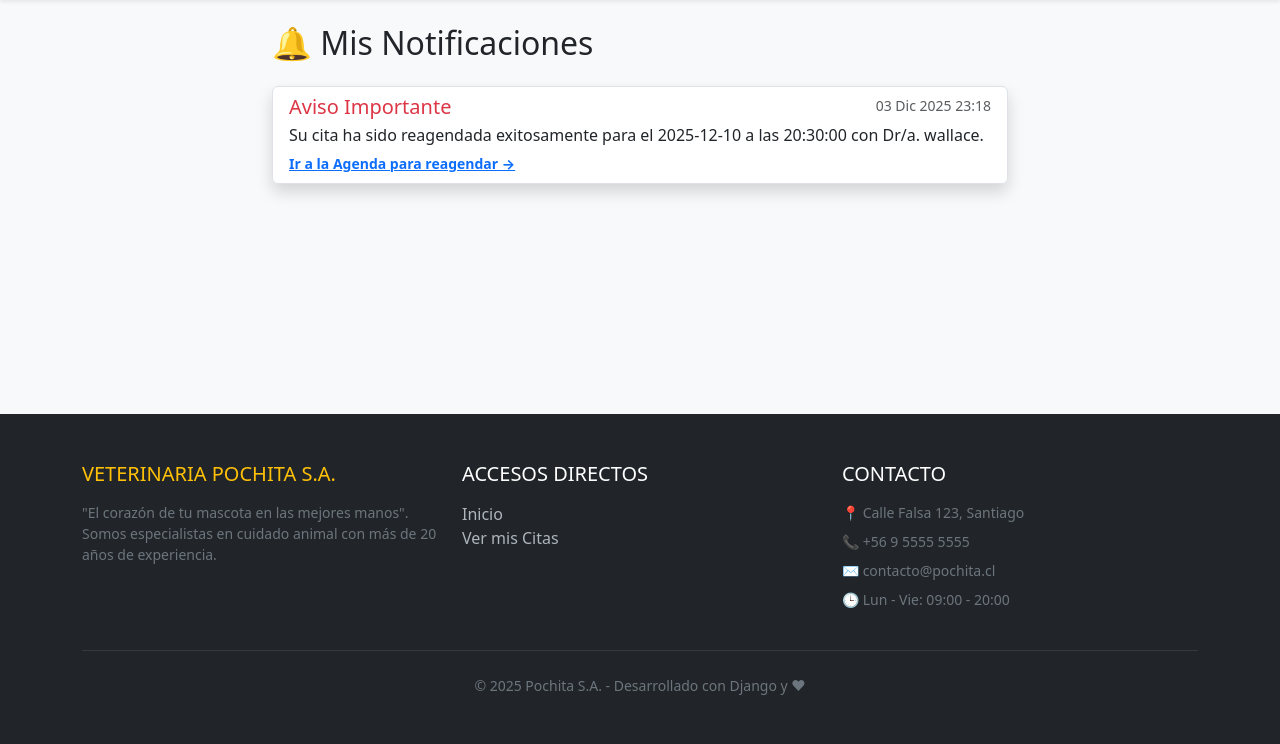
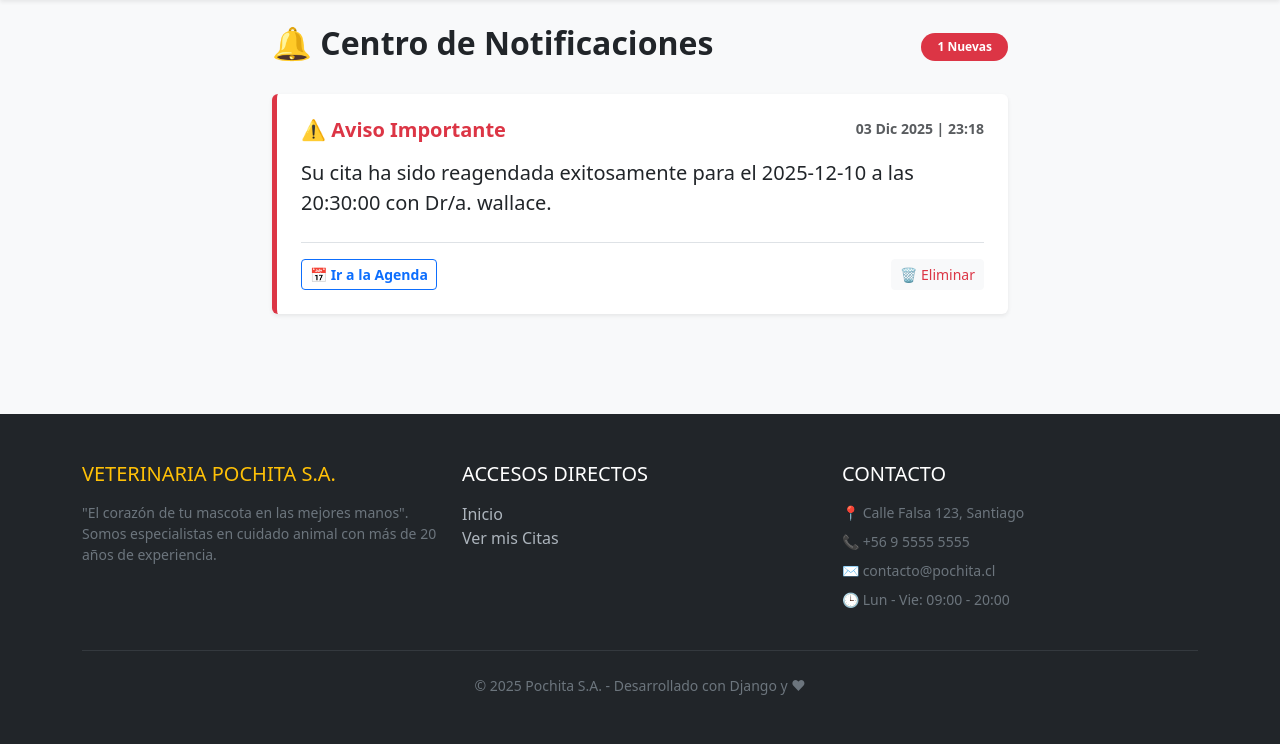
Before and after one commit to denil232/pochia_project, a Django app: page /notificaciones/ in a window 1280 px wide. Shown: the part 56-800 px from the top of the page. Run offline with Django 4.2, Linux system fonts and the light colour scheme; a user stored in the database is signed in; data comes from the database, SQL or seed files in the repository; both versions use the stored data as it was after the commit.

Commit message:
penultimo

```diff
--- a/core/templates/core/notificaciones.html
+++ b/core/templates/core/notificaciones.html
@@ -3,27 +3,65 @@
 {% block content %}
 <div class="row justify-content-center">
     <div class="col-md-8">
-        <h2 class="mb-4">🔔 Mis Notificaciones</h2>
 
-        <div class="list-group shadow">
-            {% for noti in notificaciones %}
-                <div class="list-group-item list-group-item-action flex-column align-items-start">
-                    <div class="d-flex w-100 justify-content-between">
-                        <h5 class="mb-1 text-danger">Aviso Importante</h5>
-                        <small class="text-muted">{{ noti.fecha|date:"d M Y H:i" }}</small>
+        <div class="d-flex justify-content-between align-items-center mb-4">
+            <h2 class="fw-bold text-dark">🔔 Centro de Notificaciones</h2>
+            {% if notificaciones %}
+                <span class="badge bg-danger rounded-pill px-3 py-2">{{ notificaciones.count }} Nuevas</span>
+            {% endif %}
+        </div>
+
+        {% if notificaciones %}
+            <div class="vstack gap-3">
+                {% for noti in notificaciones %}
+                    <div class="card shadow-sm border-0 border-start border-5 border-danger animate-hover">
+                        <div class="card-body p-4">
+                            <div class="d-flex justify-content-between align-items-start mb-2">
+                                <h5 class="card-title text-danger fw-bold mb-0">
+                                    ⚠️ Aviso Importante
+                                </h5>
+                                <small class="text-muted fw-semibold">
+                                    {{ noti.fecha|date:"d M Y" }} | {{ noti.fecha|date:"H:i" }}
+                                </small>
+                            </div>
+
+                            <p class="card-text text-dark fs-5 mt-3 mb-4">
+                                {{ noti.mensaje }}
+                            </p>
+
+                            <div class="d-flex justify-content-between align-items-center border-top pt-3">
+                                <a href="{% url 'lista_citas' %}" class="btn btn-outline-primary btn-sm fw-bold">
+                                    📅 Ir a la Agenda
+                                </a>
+
+                                <form action="{% url 'eliminar_notificacion' noti.id %}" method="post">
+                                    {% csrf_token %}
+                                    <button type="submit" class="btn btn-light text-danger btn-sm hover-delete" title="Borrar mensaje">
+                                        🗑️ Eliminar
+                                    </button>
+                                </form>
+                            </div>
+                        </div>
                     </div>
-                    <p class="mb-1">{{ noti.mensaje }}</p>
+                {% endfor %}
+            </div>
 
-                    <small>
-                        <a href="{% url 'lista_citas' %}" class="text-primary fw-bold">Ir a la Agenda para reagendar &rarr;</a>
-                    </small>
-                </div>
-            {% empty %}
-                <div class="list-group-item text-center py-5">
-                    <p class="mb-0 text-muted">No tienes notificaciones nuevas.</p>
-                </div>
-            {% endfor %}
-        </div>
+        {% else %}
+            <div class="text-center py-5 bg-white rounded-3 shadow-sm border">
+                <div class="mb-3" style="font-size: 5rem;">✅</div>
+                <h3 class="fw-bold text-dark">¡Todo limpio!</h3>
+                <p class="text-muted lead">No tienes notificaciones pendientes por leer.</p>
+                <a href="{% url 'home' %}" class="btn btn-primary mt-3 px-4">Volver al Inicio</a>
+            </div>
+        {% endif %}
     </div>
 </div>
+
+<style>
+    .hover-delete:hover {
+        background-color: #dc3545;
+        color: white !important;
+        border-color: #dc3545;
+    }
+</style>
 {% endblock %}
--- a/core/views.py
+++ b/core/views.py
@@ -142,3 +142,60 @@ def cancelar_masivo(request):
         form = CancelarMasivoForm()
 
     return render(request, 'core/cancelar_masivo.html', {'form': form})
+
+# --- NUEVA FUNCIÓN: ELIMINAR NOTIFICACIÓN ---
+@login_required
+def eliminar_notificacion(request, notificacion_id):
+    # Buscamos la notificación
+    notificacion = get_object_or_404(Notificacion, id=notificacion_id)
+
+    # Seguridad: Solo el dueño de la notificación puede borrarla
+    if notificacion.usuario == request.user:
+        notificacion.delete()
+
+    return redirect('mis_notificaciones')
+
+# --- REAGENDAMIENTO (HU006) ---
+
+@staff_member_required
+def reagendar_cita(request, cita_id):
+    # 1. Buscamos la cita antigua (la cancelada)
+    cita_antigua = get_object_or_404(Cita, id=cita_id)
+
+    # 2. Buscamos todos los bloques DISPONIBLES futuros para ofrecer
+    hoy = timezone.now().date()
+    bloques_disponibles = Cita.objects.filter(
+        estado='DISPONIBLE',
+        fecha__gte=hoy
+    ).order_by('fecha', 'hora')
+
+    return render(request, 'core/reagendar_seleccionar.html', {
+        'cita_antigua': cita_antigua,
+        'bloques_disponibles': bloques_disponibles
+    })
+
+@staff_member_required
+def confirmar_reagendamiento(request, nueva_cita_id, antigua_cita_id):
+    # Obtenemos ambas citas
+    nueva_cita = get_object_or_404(Cita, id=nueva_cita_id)
+    cita_antigua = get_object_or_404(Cita, id=antigua_cita_id)
+
+    # Validamos que el destino esté libre
+    if nueva_cita.estado != 'DISPONIBLE':
+        return redirect('lista_citas')
+
+    # COPIAMOS LOS DATOS
+    nueva_cita.cliente = cita_antigua.cliente
+    nueva_cita.mascota = cita_antigua.mascota
+    nueva_cita.motivo = cita_antigua.motivo + " (Reagendada)"
+    nueva_cita.estado = 'RESERVADA'
+    nueva_cita.save()
+
+    # Opcional: Crear notificación de éxito para el cliente
+    if nueva_cita.cliente:
+        Notificacion.objects.create(
+            usuario=nueva_cita.cliente,
+            mensaje=f"Su cita ha sido reagendada exitosamente para el {nueva_cita.fecha} a las {nueva_cita.hora} con Dr/a. {nueva_cita.veterinario.last_name}."
+        )
+
+    return redirect('lista_citas')
--- a/pochia_project/urls.py
+++ b/pochia_project/urls.py
@@ -19,4 +19,7 @@ urlpatterns = [
     path('cancelar/<int:cita_id>/', views.cancelar_cita, name='cancelar_cita'),
     path('notificaciones/', views.mis_notificaciones, name='mis_notificaciones'),
     path('cancelacion-masiva/', views.cancelar_masivo, name='cancelar_masivo'),
+    path('notificaciones/borrar/<int:notificacion_id>/', views.eliminar_notificacion, name='eliminar_notificacion'),
+    path('reagendar/<int:cita_id>/', views.reagendar_cita, name='reagendar_cita'),
+    path('reagendar-confirmar/<int:nueva_cita_id>/<int:antigua_cita_id>/', views.confirmar_reagendamiento, name='confirmar_reagendamiento'),
 ]
```
Also changed, not shown: core/templates/core/lista_citas.html (+15 -1 lines), core/templates/core/reagendar_seleccionar.html (added, +65 -0 lines), db.sqlite3.
